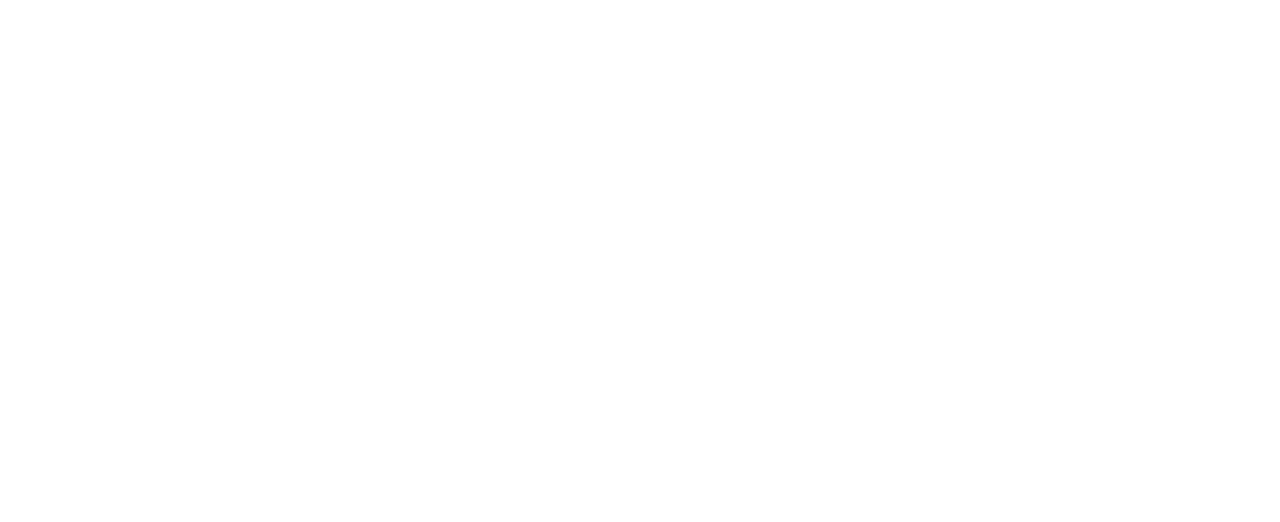
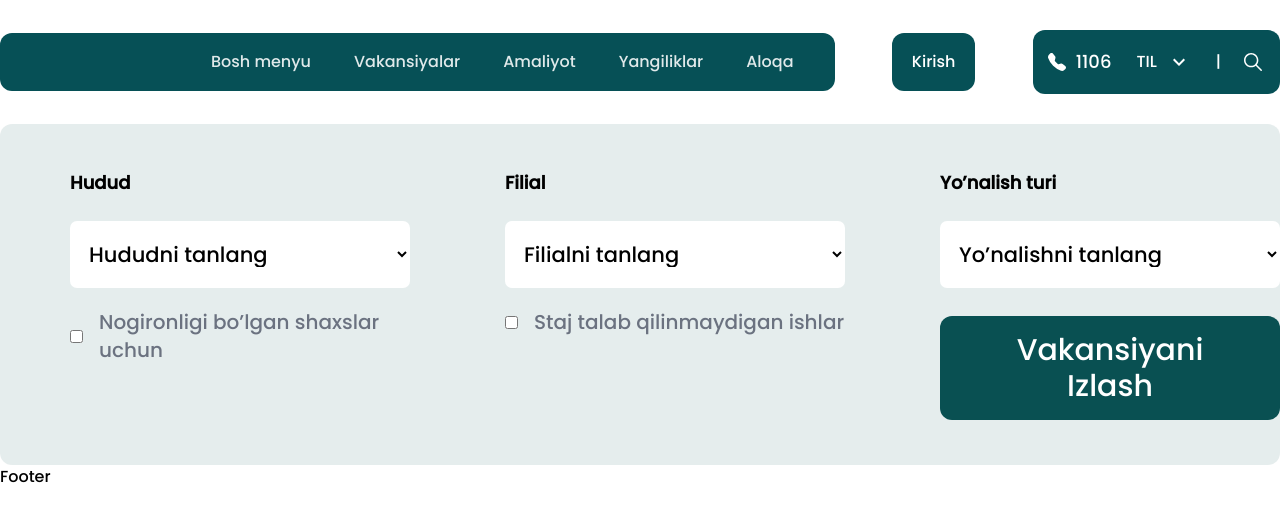
Before and after one commit to Davronnnn/react-ts-practise, a React (Vite) app: page /intern in a window 1280 px wide. Before the commit this address had no page. Shown: the top 522 px of the page. Built offline with nearby package versions, Linux system fonts and the light colour scheme.

Commit message:
select added

```diff
--- a/src/App.tsx
+++ b/src/App.tsx
@@ -1,11 +1,12 @@
 import { BrowserRouter, Route, Routes } from "react-router-dom";
-import { default as MainLayout, } from "./layouts/main-layout";
+import { default as MainLayout } from "./layouts/main-layout";
 import ContactPage from "./pages/contact";
 import HomePage from "./pages/home";
 import NewsPage from "./pages/news";
 import SingleNewsPage from "./pages/news/single-news";
 import VacancyPage from "./pages/vacancy";
 import Query from "./services/query";
+import InterPage from "./pages/intern";
 
 const App = () => {
   return (
@@ -53,6 +54,14 @@
                 </MainLayout>
               }
             />
+            <Route
+              path="/intern"
+              element={
+                <MainLayout>
+                  <InterPage />
+                </MainLayout>
+              }
+            />
           </Routes>
         </BrowserRouter>
       </Query>
--- /dev/null
+++ b/src/components/Select.tsx
@@ -0,0 +1,78 @@
+import { FC } from "react";
+import { ComponentChildrenProps } from "../types";
+const uzbekistanRegions: string[] = [
+  "Hududni tanlang",
+  "Andijon",
+  "Buxoro",
+  "Farg'ona",
+  "Jizzax",
+  "Xorazm",
+  "Namangan",
+  "Navoiy",
+  "Qashqadaryo",
+  "Qoraqalpog'iston Respublikasi",
+  "Samarqand",
+  "Sirdaryo",
+  "Surxondaryo",
+  "Toshkent",
+  "Toshkent Shahri",
+];
+
+const Select: FC<ComponentChildrenProps> = () => {
+  return (
+    <div className=" select  w-full bg-[#0950521A] rounded-xl px-[70px] py-[45px]">
+      <div className="flex gap-[95px]">
+        <div>
+          <h2 className="font-semibold text-lg mb-6">Hudud</h2>
+          <select>
+            {uzbekistanRegions.map((region, i) => (
+              <option key={i} value={region}>
+                {region}
+              </option>
+            ))}
+          </select>
+          <div className="flex items-center gap-4 mt-5">
+            <input type="checkbox" />
+            <h2 className="text-[#6B7280] text-xl">
+              Nogironligi bo’lgan shaxslar uchun
+            </h2>
+          </div>
+        </div>
+        <div>
+          {" "}
+          <h2 className="font-semibold text-lg mb-6">Filial</h2>
+          <select>
+            <option value="Filialni tanlang">Filialni tanlang</option>
+            {uzbekistanRegions.map((region, i) => (
+              <option key={i} value={region}>
+                {region} filliali
+              </option>
+            ))}
+          </select>
+          <div className="flex items-center gap-4 mt-5">
+            <input type="checkbox" />
+            <h2 className="text-[#6B7280] text-xl">
+              Staj talab qilinmaydigan ishlar
+            </h2>
+          </div>
+        </div>
+        <div>
+          {" "}
+          <h2 className="font-semibold text-lg mb-6">Yo’nalish turi</h2>
+          <select>
+            <option value="Yo’nalishni tanlang">Yo’nalishni tanlang</option>
+            <option value="Kassir">Kassir</option>
+            <option value="Bosh Hisobchi">Bosh Hisobchi</option>
+            <option value="Dasturchi">Dasturchi</option>
+            <option value="Oshpaz">Oshpaz</option>
+          </select>
+          <button className="text-3xl px-8 py-4 text-white rounded-xl mt-7 bg-[#095052]">
+            Vakansiyani Izlash
+          </button>
+        </div>
+      </div>
+    </div>
+  );
+};
+
+export default Select;
--- a/src/index.css
+++ b/src/index.css
@@ -12,3 +12,15 @@
   --second-family: "Source Sans Pro", sans-serif;
   --third-family: "Open Sans", sans-serif;
 }
+body {
+  font-family: var(--font-family);
+}
+.select select {
+  width: 340px;
+  padding: 18px 15px;
+  font-weight: 400;
+  font-size: 21px;
+  line-height: 31px;
+  border-radius: 7px;
+  background: #fff;
+}
--- /dev/null
+++ b/src/pages/intern/index.tsx
@@ -0,0 +1,13 @@
+import { FC } from "react";
+import { ComponentChildrenProps } from "../../types";
+import Select from "../../components/Select";
+
+const InterPage: FC<ComponentChildrenProps> = () => {
+  return (
+    <section className="intern">
+      <Select />
+    </section>
+  );
+};
+
+export default InterPage;
```
Lines whose indentation alone changed are shown as unchanged.
